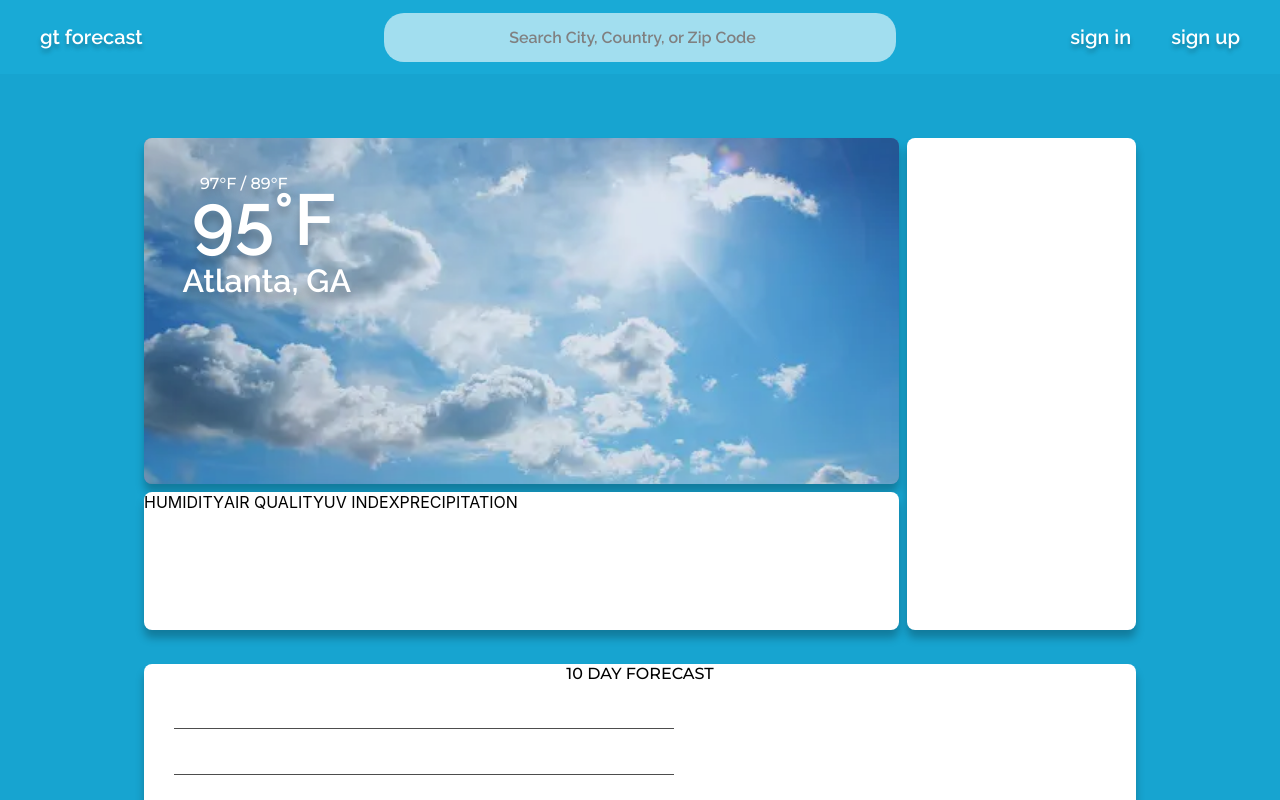
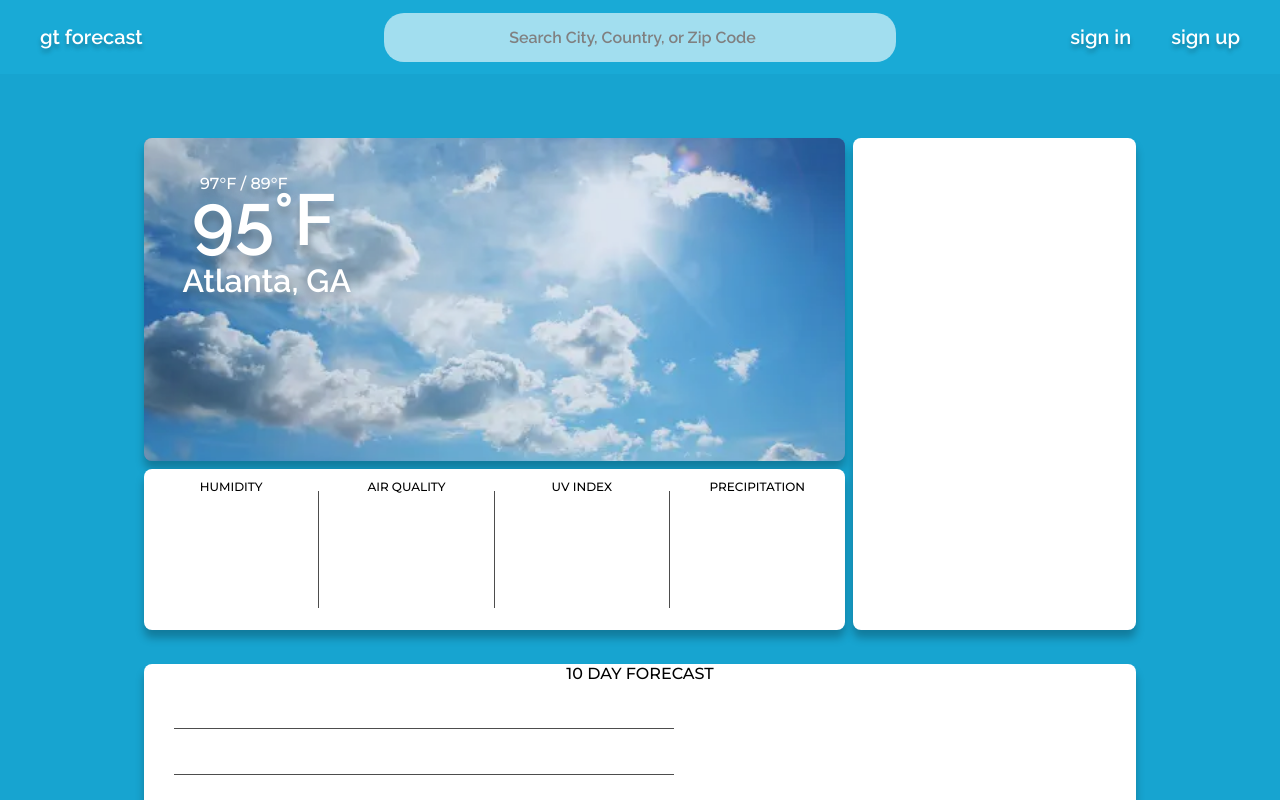
Before and after one commit to GTWeatherForcast/weather-client, a React (Create React App) app: page /mainpage in a window 1280 px wide. Built offline with nearby package versions, Linux system fonts and the light colour scheme; the HTML template or start-up script is replaced by a standard one.

Commit message:
Weather detail headers

```diff
--- a/src/App.css
+++ b/src/App.css
@@ -43,6 +43,7 @@
 /* Global (shared) styles */
 @import url('https://fonts.googleapis.com/css2?family=Raleway:wght@700&display=swap');
 @import url('https://fonts.googleapis.com/css2?family=Raleway:wght@600&display=swap');
+/* @import url('https://fonts.googleapis.com/css2?family=Raleway:wght@500&display=swap'); */
 @import url('https://fonts.googleapis.com/css2?family=Raleway&display=swap');
 
 :root {
--- a/src/components/main-page/MainPage.js
+++ b/src/components/main-page/MainPage.js
@@ -33,19 +33,19 @@ function MainPage() {
             <div className={`${styles.detailedInfo} ${styles.card}`}>
 
               <div id={styles.detailHumid} className={`${styles.detailCard}`}>
-                HUMIDITY
+                <h1>HUMIDITY</h1>
               </div>
 
               <div id={styles.detailAQ} className={`${styles.detailCard}`}>
-                AIR QUALITY
+                <h1>AIR QUALITY</h1>
               </div>
 
               <div id={styles.detailUV} className={`${styles.detailCard}`}>
-                UV INDEX
+                <h1>UV INDEX</h1>
               </div>
 
               <div id={styles.detailPrecip} className={`${styles.detailCard}`}>
-                PRECIPITATION
+                <h1>PRECIPITATION</h1>
               </div>
             </div>
           </div>
--- a/src/components/main-page/main.module.css
+++ b/src/components/main-page/main.module.css
@@ -84,23 +84,38 @@
 
 .detailedInfo {
     display: flex;
-    height: 200px;
+    flex-direction: row;
+    justify-content: space-around;
+
+    height: 250px;
 }
 
 .detailCard {
+    margin-top: 22px;
+    margin-bottom: 22px;
+    width: 100%;
+    text-align: center;
+}
 
+.detailCard h1 {
+    font-family: Montserrat, sans-serif;
+    font-weight: 500;
+    font-size: 0.75em;
+    position: relative;
+    margin: 0;
+    top: -12px;
 }
 
 #detailHumid {
-
+    border-right: 1px solid #4D4D4D;
 }
 
 #detailAQ {
-
+    border-right: 1px solid #4D4D4D;
 }
 
 #detailUV {
-
+    border-right: 1px solid #4D4D4D;
 }
 
 #detailPrecip {
@@ -108,7 +123,7 @@
 }
 
 .hourlyForecast {
-    width: 300px;
+    width: 400px;
 }
 
 .tenDayForecast {
@@ -155,7 +170,7 @@
 #currentLocation{
     position: relative;
     font-family: Raleway, sans-serif;
-    font-weight: medium;
+    font-weight: 400;
     font-size: 2em;
     top: -0.5em;
     left: -0.6rem;
```
